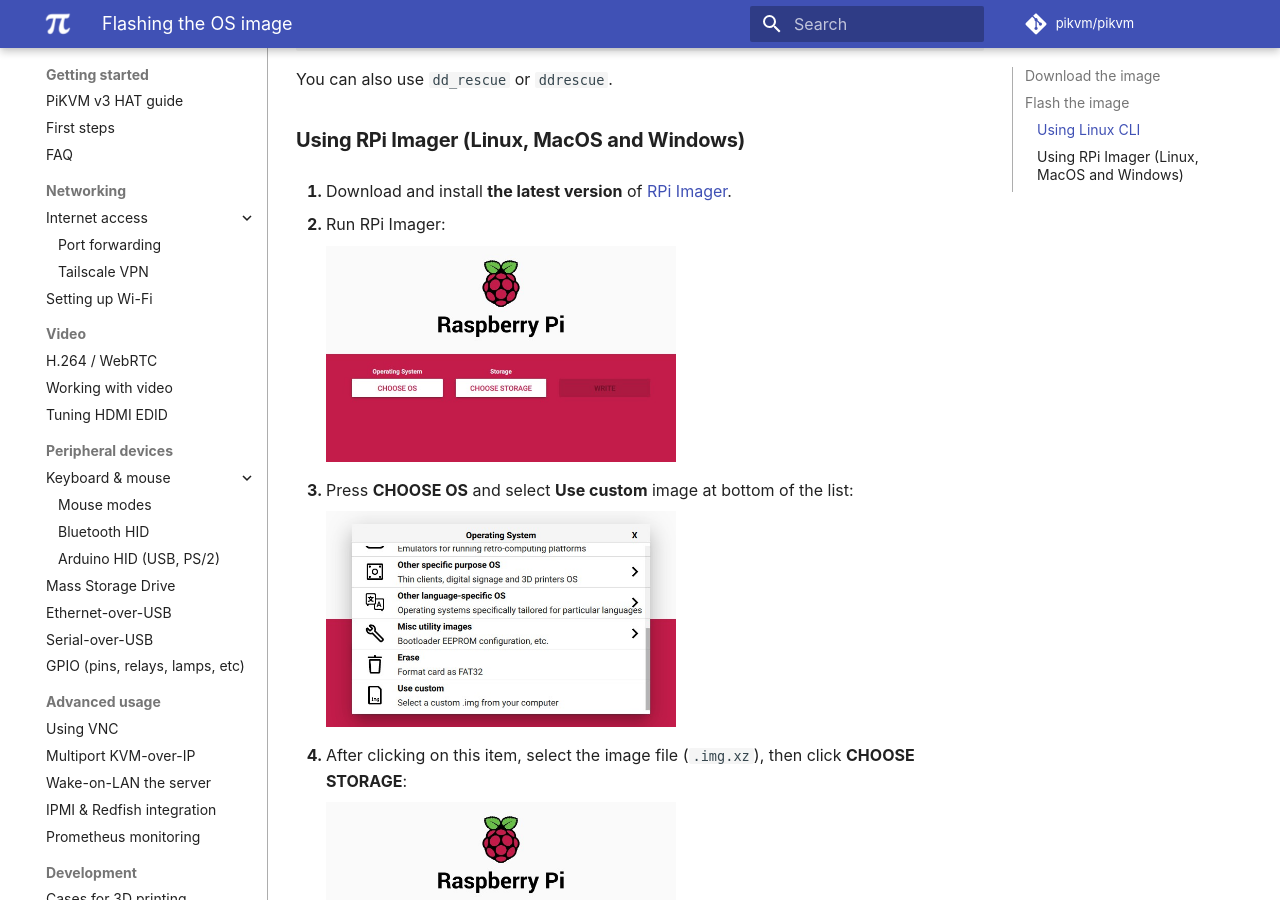
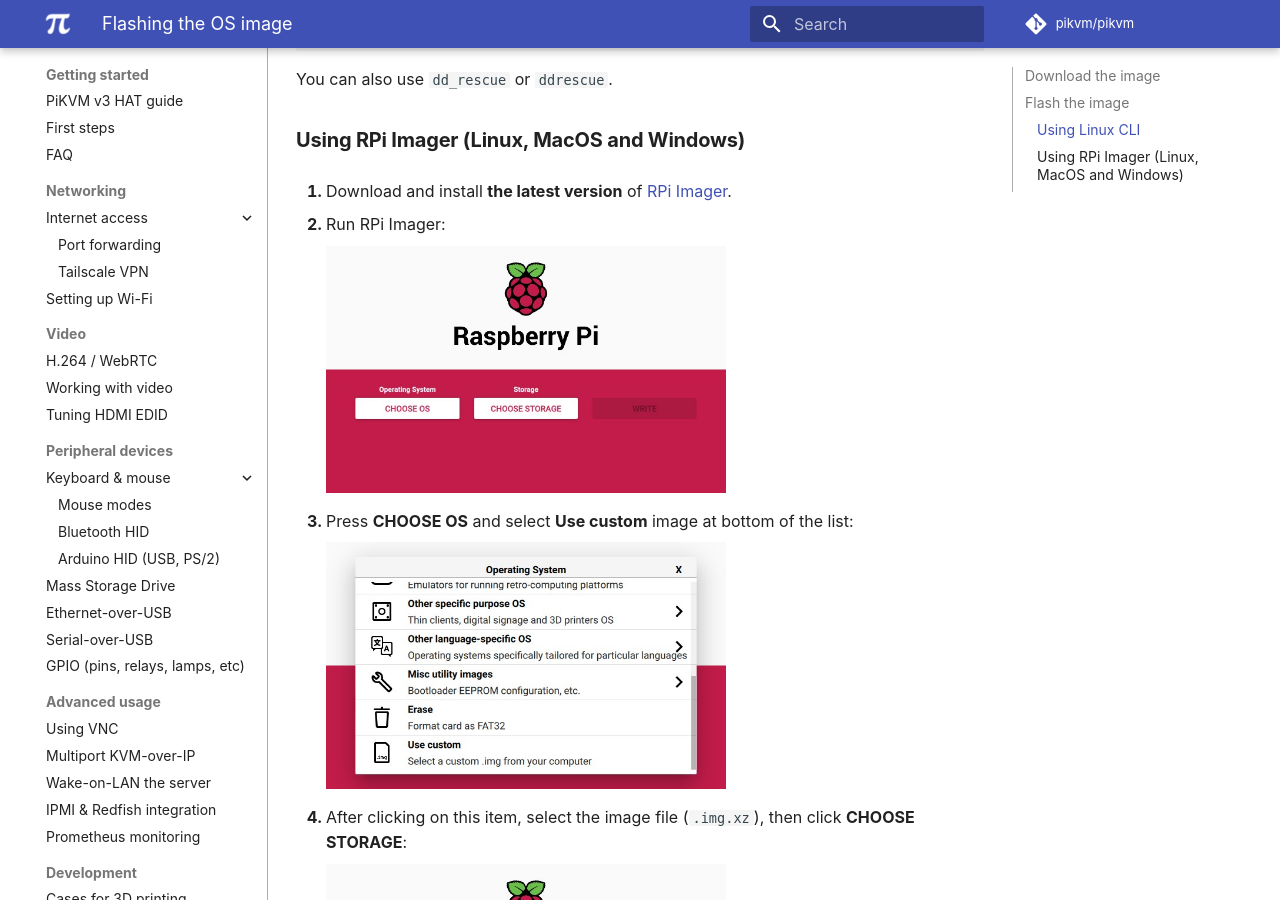
Before and after one commit to pikvm/pikvm, an MkDocs documentation site: the page built from docs/flashing_os.md, in a window 1280 px wide and 900 px high, scrolled down 1044 px. Built offline with MkDocs 1.6.1 and Material for MkDocs 9.7.7, drawn with Linux system fonts in a browser that asks for light colours; some web fonts are replaced; comment, search, counter and statistics services are not loaded.

Commit message:
big pictures

```diff
--- a/docs/flashing_os.md
+++ b/docs/flashing_os.md
@@ -42,34 +42,34 @@
 
 2. Run RPi Imager:
 
-    <img src="imager-1.jpg" width="350" />
+    <img src="imager-1.jpg" width="400" />
 
 3. Press **CHOOSE OS** and select **Use custom** image at bottom of the list:
 
-    <img src="imager-2.jpg" width="350" />
+    <img src="imager-2.jpg" width="400" />
 
 4. After clicking on this item, select the image file (`.img.xz`), then click **CHOOSE STORAGE**:
 
-    <img src="imager-3.jpg" width="350" />
+    <img src="imager-3.jpg" width="400" />
 
 5. Insert the memory card into the card reader. Choose the card reader from this list. **Be careful** and choose the right device:
 
-    <img src="imager-4.jpg" width="350" />
+    <img src="imager-4.jpg" width="400" />
 
 6. After choosing the memory card, press the **WRITE** button. Confirm the operation when you are asked about it:
 
-    <img src="imager-5.jpg" width="350" />
+    <img src="imager-5.jpg" width="400" />
 
 7. Wait for the process to finish. Get yourself a coffee or do some stretching :)
 
     !!! tip
         The process may hang at 99% for a long time, this is okay, just wait for it to complete
 
-    <img src="imager-6.jpg" width="350" />
+    <img src="imager-6.jpg" width="400" />
 
 8. Remove the memory card after successful completion:
 
-    <img src="imager-7.jpg" width="350" />
+    <img src="imager-7.jpg" width="400" />
 
     !!! tip
         If an error occurs during flashing or booting PiKVM, repeat the process.
```
